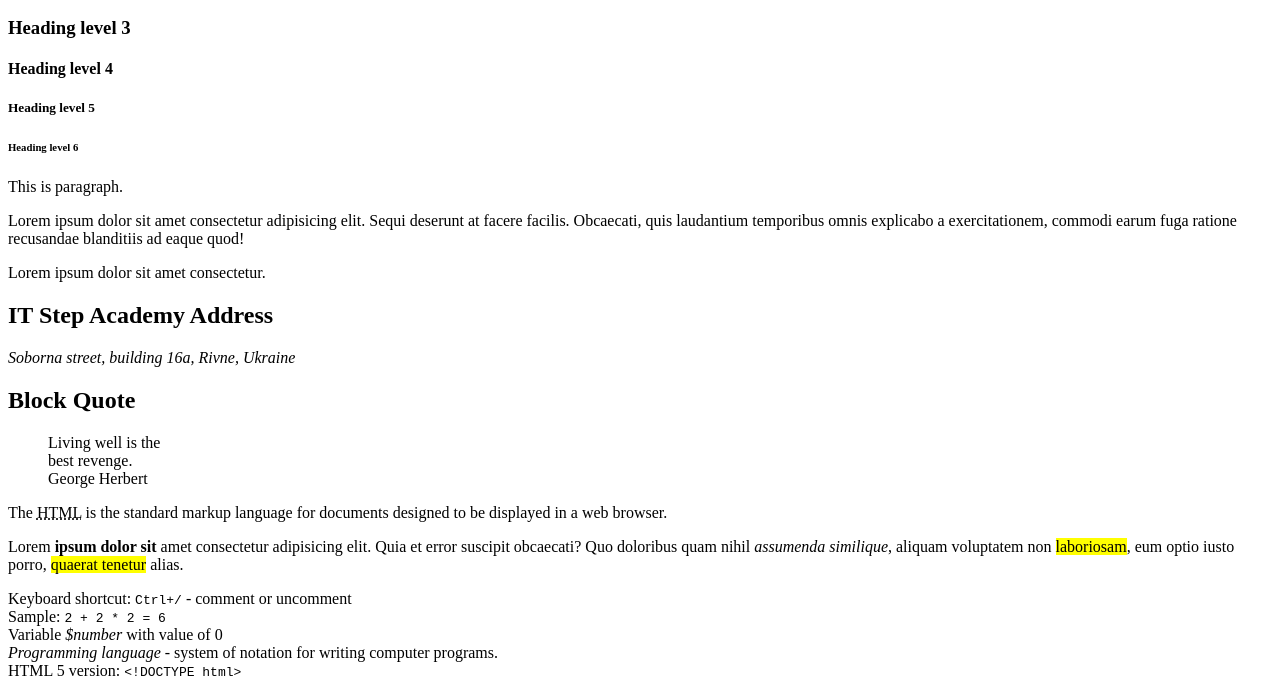
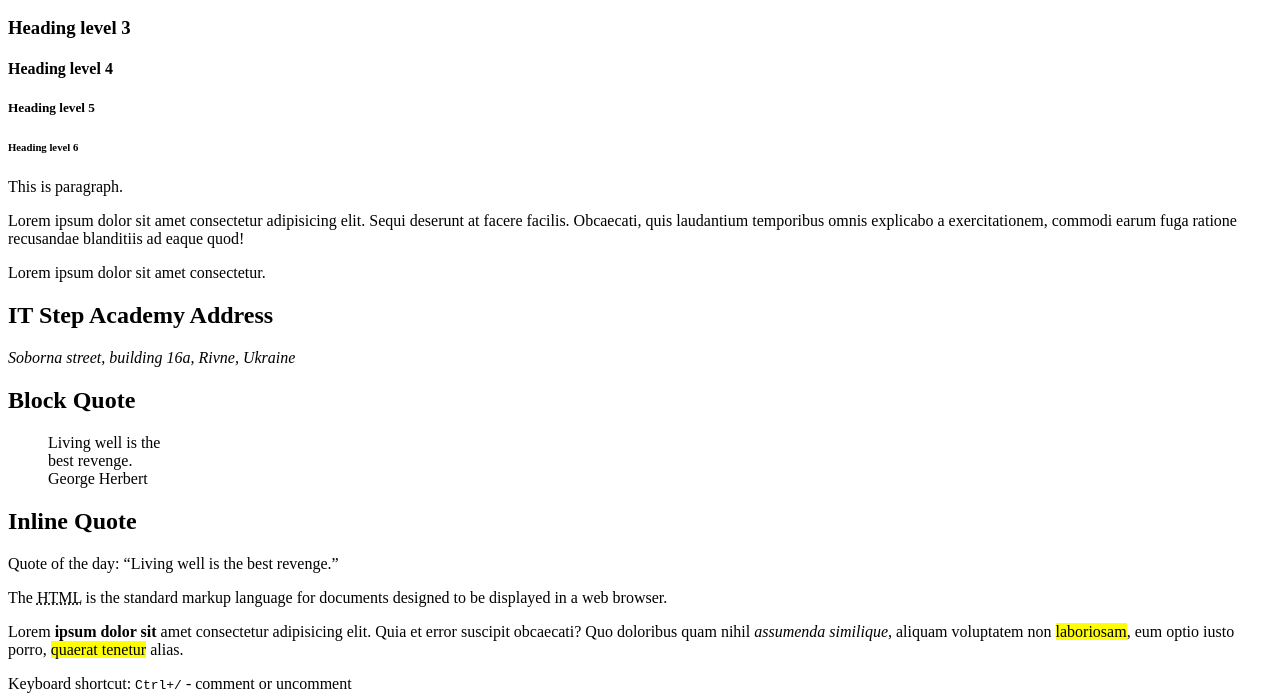
Before and after one commit to vladtymo/HTML-CSS-VPD121, a plain HTML site: page start.html in a window 1280 px wide. Shown: the part 110-803 px from the top of the page. Drawn offline with Linux system fonts and the light colour scheme.

Commit message:
Add inline quote tag.

```diff
--- a/start.html
+++ b/start.html
@@ -37,6 +37,9 @@
         George Herbert
     </blockquote>
 
+    <h2>Inline Quote</h2>
+    <p>Quote of the day: <q>Living well is the best revenge.</q></p>
+
     <p>The <abbr title="HyperText Markup Language">HTML</abbr> is the standard markup language for documents designed to
         be displayed in a web browser.</p>
 
```
